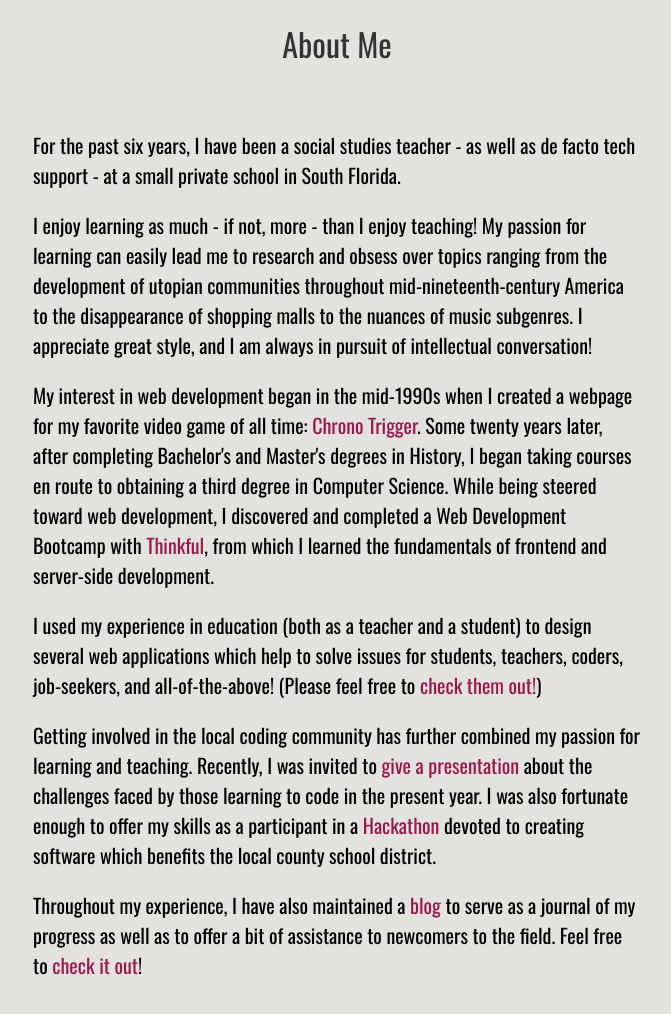
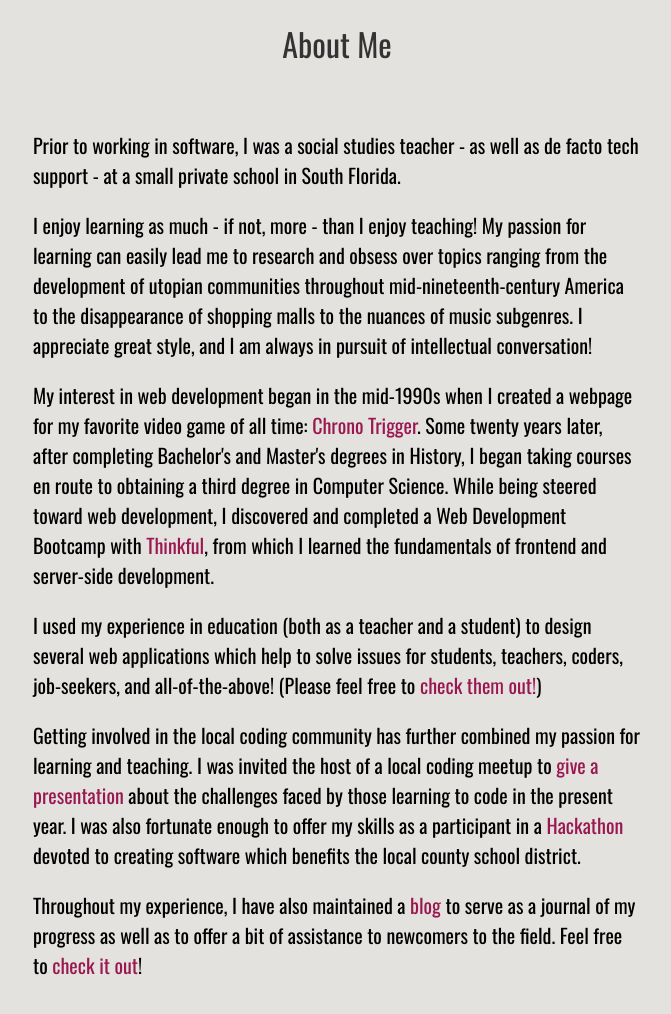
Before and after one commit to DevDigression/portfolio-gatsby, a Gatsby site: page / in a window 1280 px wide. Shown: the part 940-1954 px from the top of the page, without its empty margins (403-1074 px from the left). Built offline with nearby package versions, Linux system fonts and the light colour scheme; Gatsby itself is replaced by a stand-in of ours.

Commit message:
update about section

```diff
--- a/src/components/Sections/About/index.js
+++ b/src/components/Sections/About/index.js
@@ -6,7 +6,7 @@ const About = props => (
     <header>About Me</header>
     <div className="about-text">
       <p>
-        For the past six years, I have been a social studies teacher - as well
+        Prior to working in software, I was a social studies teacher - as well
         as de facto tech support - at a small private school in South Florida.
       </p>
       <p>
@@ -41,7 +41,8 @@ const About = props => (
       </p>
       <p>
         Getting involved in the local coding community has further combined my
-        passion for learning and teaching. Recently, I was invited to{' '}
+        passion for learning and teaching. I was invited the host of a local
+        coding meetup to{' '}
         <a href="https://www.youtube.com/watch?v=G9y3yJtEWYk" target="_blank">
           give a presentation
         </a>{' '}
```
